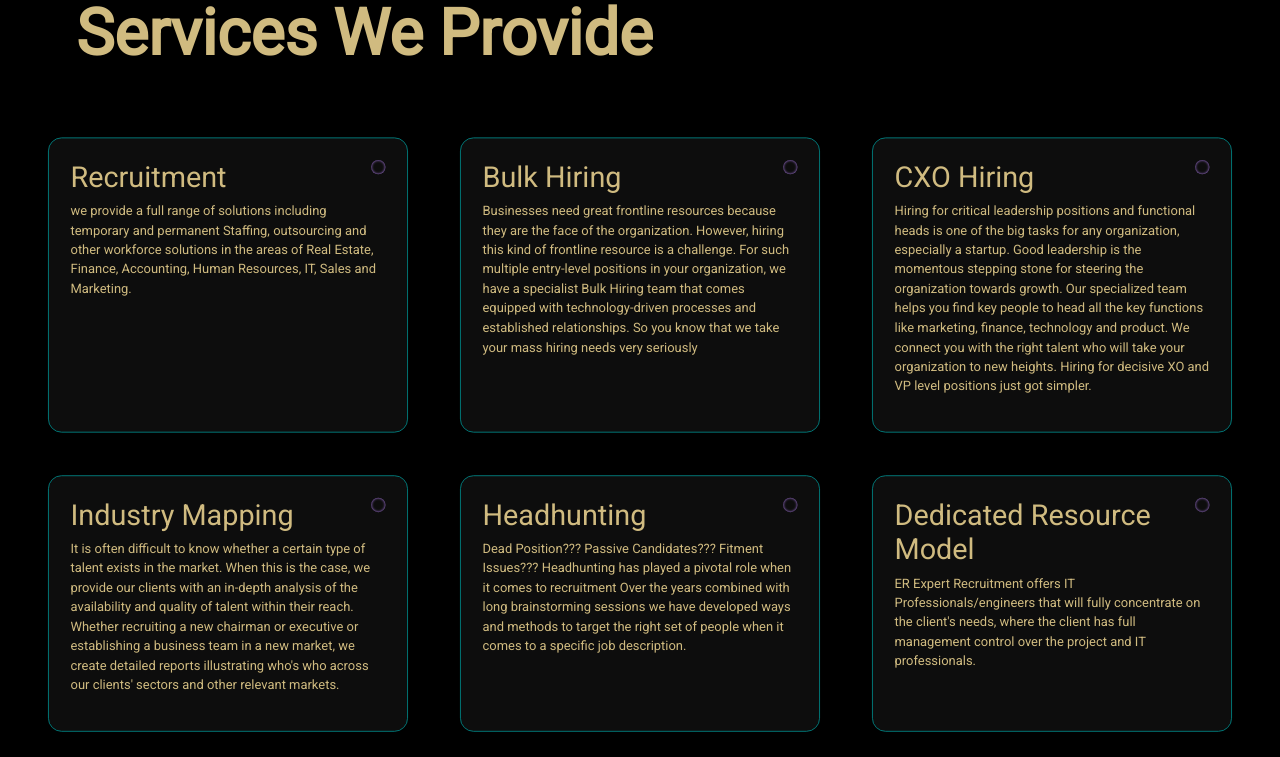
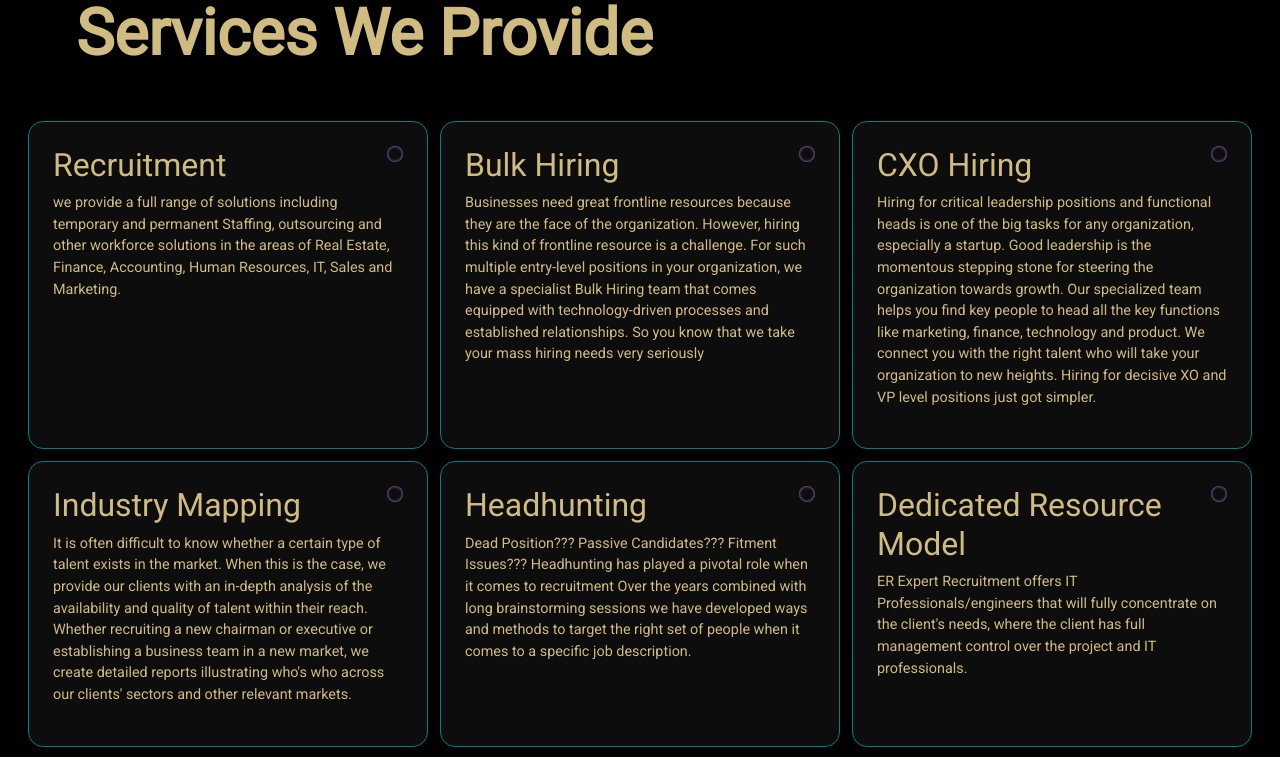
Before and after one commit to pakj8/erexpertrecruitments, a Next.js app: page / in a window 1280 px wide. Shown: the part 860-1617 px from the top of the page. Built offline with nearby package versions, Linux system fonts and the light colour scheme.

Commit message:
Changed few css without using webpack

```diff
--- a/styles/globals.css
+++ b/styles/globals.css
@@ -288,10 +288,7 @@ body {
   max-height: auto;
   padding: 1.5rem;
   background-color: white;
-  pointer-events: auto;
-  transform: scale(0.9);
   opacity: 1;
-  transition: all 150ms ease-in-out;
   display: flex;
   flex-direction: column;
   border-radius: 20px;
```
